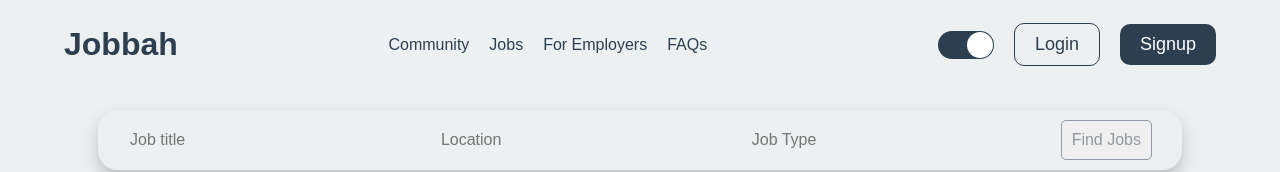
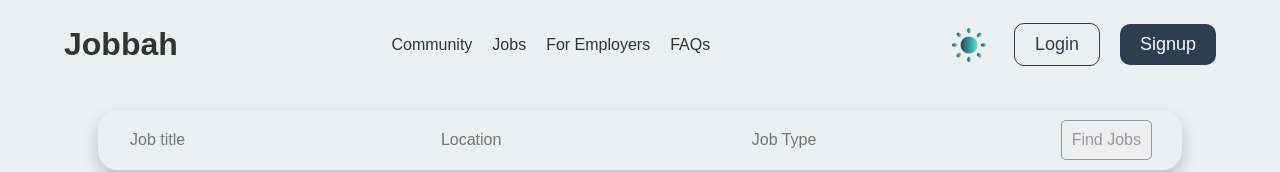
Before and after one commit to Johnni12/Jobbah, a React (Vite) app: page / in a window 1280 px wide. Shown: the top 172 px of the page. Built offline with nearby package versions, Linux system fonts and the light colour scheme.

Commit message:
Update Theme Context

```diff
--- /dev/null
+++ b/src/App.css
@@ -0,0 +1,18 @@
+body {
+  margin: 0;
+  padding: 0;
+  font-family: 'Arial', sans-serif;
+  background-color: #ECF0F1 ;
+
+}
+
+.nav-container.light {
+  background-color: #ffffff;
+  color: #333333;
+}
+
+/* Dark Theme */
+.nav-container.dark {
+  background-color: #333333;
+  color: #ffffff;
+}
--- a/src/assets/styles/navbar.css
+++ b/src/assets/styles/navbar.css
@@ -50,3 +50,21 @@ body {
  color: #2C3E50;
  border:1px solid #2C3E50 ;
 }
+.mode{
+
+  width: 50px;
+  border: none;
+  cursor: pointer;
+
+}
+
+.nav-container.light {
+  background-color: #ECF0F1;
+  color: #333333;
+}
+
+/* Dark Theme */
+.nav-container.dark {
+  background-color: #333333;
+  color: #ffffff;
+}
--- a/src/components/home/Navbar.jsx
+++ b/src/components/home/Navbar.jsx
@@ -1,13 +1,14 @@
+import { Link } from 'react-router-dom';
 import '../../assets/styles/navbar.css'
 import { useTheme } from '../../context/ThemeContex'
-import Switch from 'react-switch'
-const Narvbar = () => {
-  const { isDarkMode, toggleTheme } = useTheme()
+import mode from '../../assets/img/lightmode.png'
 
 
+const Narvbar = () => {
+   const { isDarkMode, toggleTheme } = useTheme();
   return (
-    <div className={isDarkMode ? 'dark-mode' : 'light-mode'}>
-      <header className='nav-container'>
+    <div>
+      <header className={`nav-container ${isDarkMode ? 'dark' : 'light'}`}>
         <h1>Jobbah</h1>
         <div className='nav-list'>
           <ul>
@@ -18,13 +19,7 @@ const Narvbar = () => {
           </ul>
         </div>
         <div className='nav-item'>
-          <Switch
-            onChange={toggleTheme}
-            uncheckedIcon={false}
-            checkedIcon={false}
-            onColor={'#2C3E50'}
-            checked={true}
-          />
+          <img src={mode} alt='' onClick={toggleTheme}  className='mode'/>
           <button className='btn'>Login</button>
           <button>Signup</button>
         </div>
--- a/src/context/ThemeContex.jsx
+++ b/src/context/ThemeContex.jsx
@@ -1,4 +1,4 @@
-import React, { createContext, useContext, useState } from 'react'
+import React, { createContext, useContext, useState, useEffect } from 'react'
 
 const ThemeContext = createContext()
 
@@ -7,10 +7,17 @@ export const useTheme = () => {
 }
 
 export const ThemeProvider = ({ children }) => {
-  const [isDarkMode, setDarkMode] = useState(false)
+  const storedTheme = localStorage.getItem('theme')
+  const initialTheme = storedTheme ? JSON.parse(storedTheme) : false
+
+  const [isDarkMode, setIsDarkMode] = useState(initialTheme)
+
+  useEffect(() => {
+    localStorage.setItem('theme', JSON.stringify(isDarkMode))
+  }, [isDarkMode])
 
   const toggleTheme = () => {
-    setDarkMode((prevMode) => !prevMode)
+    setIsDarkMode((prevMode) => !prevMode)
   }
 
   return (
--- a/src/pages/Homepage.jsx
+++ b/src/pages/Homepage.jsx
@@ -1,10 +1,11 @@
 import Navbar from '../components/home/Navbar'
 import JobListings from '../components/home/JobListings'
-import { Link } from 'react-router-dom'
+
 
 const Homepage = () => {
   return (
     <div>
+
       <Navbar />
       <JobListings />
     </div>
--- a/src/routes/AppRouter.jsx
+++ b/src/routes/AppRouter.jsx
@@ -1,26 +1,16 @@
 import { Routes, Route } from 'react-router-dom'
 import Homepage from '../pages/Homepage'
-import JobListing from '../pages/JobListing'
 import JobDetails from '../pages/JobDetails'
 import UserAccount from '../pages/UserAccount'
-import ApplicationProcess from '../pages/ApplicationProcess'
-import Notification from '../pages/Notification'
-import SEO from '../pages/SEO'
-import SocialMedia from '../pages/SocialMedia'
-import AdvancedFeatures from '../pages/AdvancedFeatures'
+
 
 const AppRouter = () => {
   return (
     <Routes>
       <Route path='/' exact element={<Homepage />} />
-      <Route path='/job-listing' element={<JobListing />} />
       <Route path='/job-details/:jobId' element={<JobDetails />} />
       <Route path='/user-accounts' element={<UserAccount />} />
-      <Route path='/application-process' element={<ApplicationProcess />} />
-      <Route path='/notification' element={<Notification />} />
-      <Route path='/seo-and-analytics' element={<SEO />} />
-      <Route path='/social-media' element={<SocialMedia />} />
-      <Route path='/advanced-features' element={<AdvancedFeatures />} />
+
     </Routes>
   )
 }
```
Also changed, not shown: src/assets/img/lightmode.png (added).
